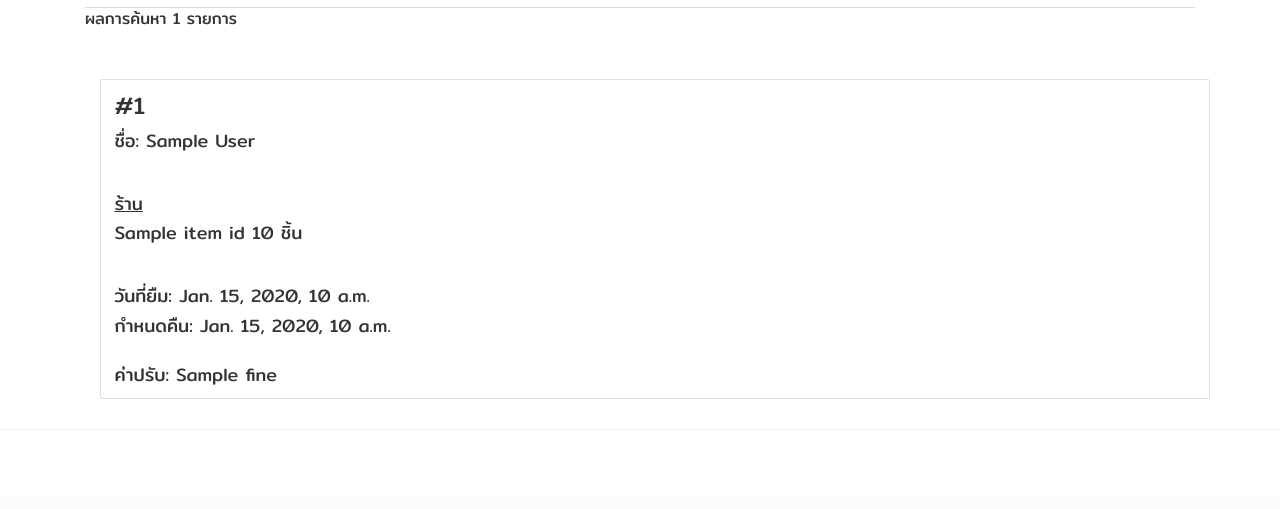
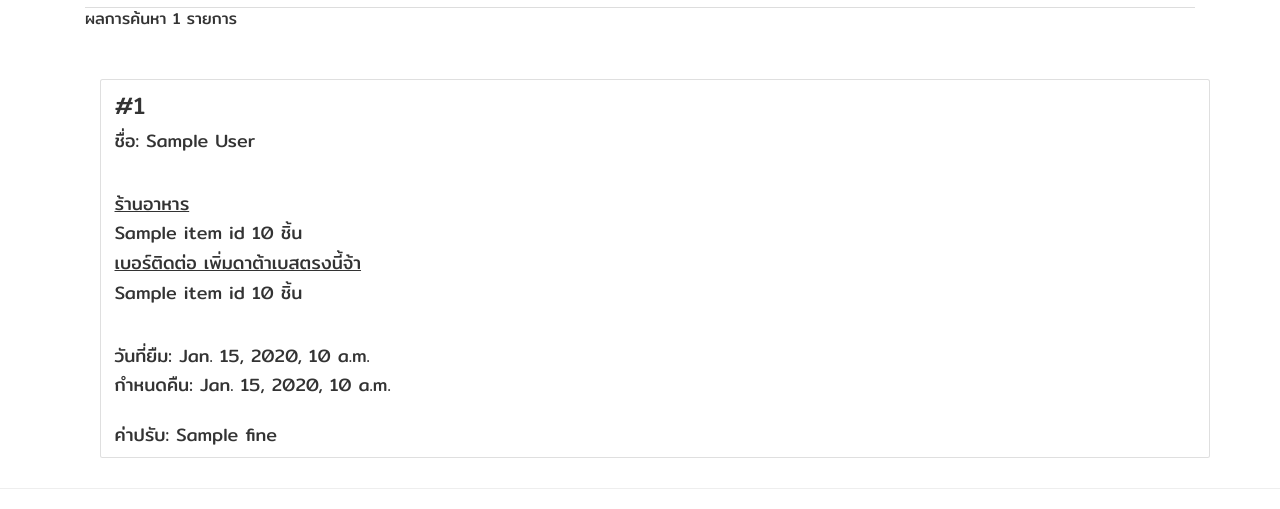
Before and after one commit to kanikns/KinDuaiDi, a Django app: template mysite/borrow/templates/borrow/history.html in a window 1280 px wide. Shown: the part 304-813 px from the top of the page. Before the commit the page ends 734 px from the top, so only its background shows below. Run offline with Django 3.2, Linux system fonts and the light colour scheme; the template is opened without the code that fills it: most values are stand-ins (such as "Sample title", 1, 10 or a date in 2020); some libraries are stand-ins or nearby versions.

Commit message:
เพิ่มเติมเรื่องเบอร์หน้า history
ฝากเพิ่มดาต้าเบสด้วยจ้า

```diff
--- a/mysite/borrow/templates/borrow/history.html
+++ b/mysite/borrow/templates/borrow/history.html
@@ -66,7 +66,21 @@
                                                 <br />
                                                 {% endif %}
 
-                                                <h4><u>ร้าน</u></h4>
+                                                <h4><u>ร้านอาหาร</u></h4>
+                                                {% for brit in borrowitem_list %}
+                                                {% if brit.borrow_id.id == borrow.id %}
+                                                <h4 class="card-text">
+                                                    <h4>{{brit.item_id.item_name}} {{brit.borrow_amount}} ชิ้น</h4>
+                                                </h4>
+                                                {% endif %}
+                                                {% endfor %}
+
+                                                {% if borrow.status == '06' or borrow.status == '04' %}
+                                                <br />
+                                                 <br />
+                                                {% endif %}
+
+                                                <h4><u>เบอร์ติดต่อ เพิ่มดาต้าเบสตรงนี้จ้า</u></h4>
                                                 {% for brit in borrowitem_list %}
                                                 {% if brit.borrow_id.id == borrow.id %}
                                                 <h4 class="card-text">
```
